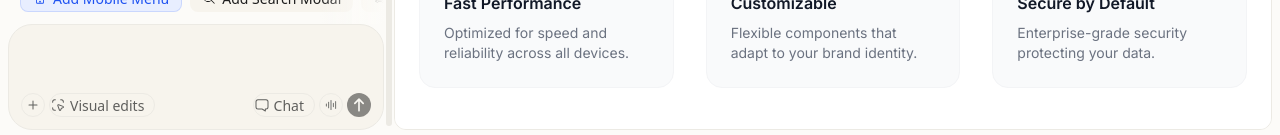
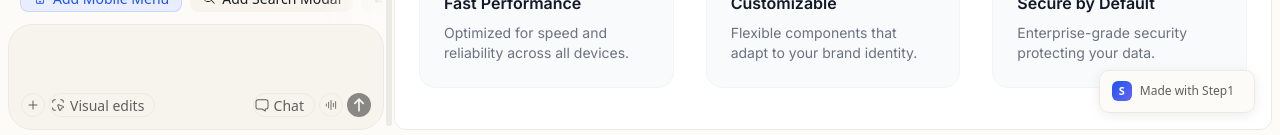
Before and after one commit to An9Yang/step1-editor-and-dashboard, a React (Vite) app: page /projects/1 in a window 1280 px wide. Shown: the part 662-797 px from the top of the page. Built offline with nearby package versions, Linux system fonts and the light colour scheme; the HTML template or start-up script is replaced by a standard one.

Commit message:
Remove Badge

```diff
--- a/src/components/editor/EditorLayout.jsx
+++ b/src/components/editor/EditorLayout.jsx
@@ -6,6 +6,7 @@ import FileExplorerPanel from './FileExplorerPanel';
 import CodeEditorPanel from './CodeEditorPanel';
 import DesignToolsToolbar from './DesignToolsToolbar';
 import CanvasOverlay from './CanvasOverlay';
+import Step1Badge from './Step1Badge';
 
 function EditorLayout({ activeMode, onModeChange, historyOpen }) {
   const [leftPanelWidth, setLeftPanelWidth] = useState(30);
@@ -215,6 +216,8 @@ function EditorLayout({ activeMode, onModeChange, historyOpen }) {
                   )}
                   <div className="w-full h-full flex flex-col justify-center caret-[#1c1c1c] [color-scheme:light]">
                     <div className="w-full h-full relative caret-[#1c1c1c] [color-scheme:light]">
+                      {/* Step1 Badge - 右下角悬浮徽章 */}
+                      <Step1Badge />
                       <div className="absolute caret-[#1c1c1c] [color-scheme:light] inset-0">
                         <iframe
                           sandbox="allow-scripts allow-same-origin allow-forms allow-modals allow-orientation-lock allow-pointer-lock allow-presentation allow-downloads allow-popups"
--- a/src/components/editor/PublishModal.jsx
+++ b/src/components/editor/PublishModal.jsx
@@ -1,4 +1,4 @@
-import React, { useState } from 'react';
+import { useState } from 'react';
 
 function PublishModal({ onClose }) {
     const [subdomain, setSubdomain] = useState('');
--- /dev/null
+++ b/src/components/editor/Step1Badge.jsx
@@ -0,0 +1,66 @@
+import { useState } from 'react';
+
+/**
+ * Step1Badge - 预览区域右下角的 Step1 徽章
+ * 默认显示 "Made with Step1"
+ * Hover 时展开显示 Pro 升级选项
+ */
+function Step1Badge() {
+  const [isHovered, setIsHovered] = useState(false);
+
+  const handleUpgrade = () => {
+    console.log('Navigate to Pro upgrade');
+    // TODO: 跳转到升级页面或打开升级弹窗
+  };
+
+  return (
+    <div
+      className="absolute bottom-4 right-4 z-50"
+      onMouseEnter={() => setIsHovered(true)}
+      onMouseLeave={() => setIsHovered(false)}
+    >
+      <div
+        className={`
+          flex items-center gap-2 px-3 py-2
+          bg-[#fcfbf8]/95 backdrop-blur-sm
+          rounded-[10px] border border-[#eceae4]
+          shadow-[0_2px_12px_rgba(0,0,0,0.08)]
+          transition-all duration-300 ease-out
+          ${isHovered ? 'pr-2' : ''}
+        `}
+      >
+        {/* Step1 Logo */}
+        <div className="w-5 h-5 rounded-[6px] bg-gradient-to-br from-[#1e52f1] to-[#6366f1] flex items-center justify-center shrink-0">
+          <span className="text-white text-[11px] font-bold">S</span>
+        </div>
+
+        {/* Default Text */}
+        <span className="text-[12px] text-[#5f5f5d] font-medium whitespace-nowrap">
+          Made with Step1
+        </span>
+
+        {/* Hover: Upgrade Button */}
+        <div
+          className={`
+            flex items-center overflow-hidden transition-all duration-300 ease-out
+            ${isHovered ? 'max-w-[140px] opacity-100 ml-1' : 'max-w-0 opacity-0'}
+          `}
+        >
+          <div className="w-px h-4 bg-[#eceae4] mr-2 shrink-0"></div>
+          <button
+            onClick={handleUpgrade}
+            className="flex items-center gap-1.5 px-2.5 py-1 bg-gradient-to-r from-[#1e52f1] to-[#6366f1] hover:from-[#1640d6] hover:to-[#5558e8] text-white text-[11px] font-medium rounded-[6px] transition-all whitespace-nowrap"
+          >
+            <svg xmlns="http://www.w3.org/2000/svg" viewBox="0 0 20 20" fill="currentColor" className="w-3.5 h-3.5">
+              <path fillRule="evenodd" d="M10.868 2.884c-.321-.772-1.415-.772-1.736 0l-1.83 4.401-4.753.381c-.833.067-1.171 1.107-.536 1.651l3.62 3.102-1.106 4.637c-.194.813.691 1.456 1.405 1.02L10 15.591l4.069 2.485c.713.436 1.598-.207 1.404-1.02l-1.106-4.637 3.62-3.102c.635-.544.297-1.584-.536-1.65l-4.752-.382-1.831-4.401z" clipRule="evenodd" />
+            </svg>
+            <span>Hide Badge</span>
+            <span className="px-1 py-0.5 bg-white/20 rounded text-[9px] font-semibold">PRO</span>
+          </button>
+        </div>
+      </div>
+    </div>
+  );
+}
+
+export default Step1Badge;
```
